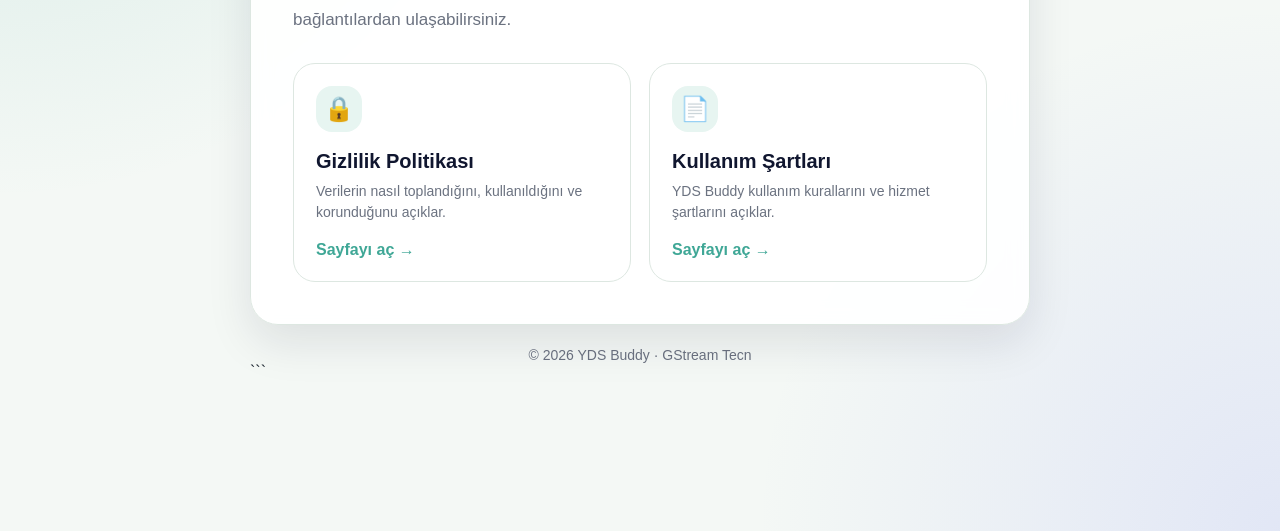
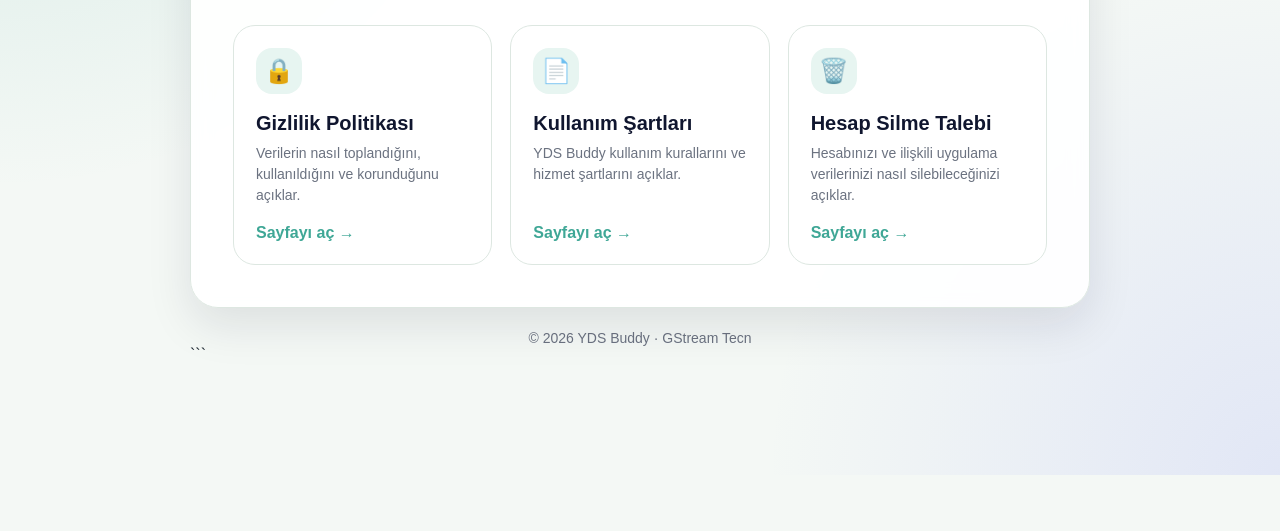
Before and after one commit to gstreamtecn/yds-buddy-legal, a plain HTML site: page index.html in a window 1280 px wide. Shown: the part 325-856 px from the top of the page. After the commit the page ends 800 px from the top, so only its background shows below. Drawn offline with Linux system fonts and the light colour scheme.

Commit message:
Update index.html

````diff
--- a/index.html
+++ b/index.html
@@ -5,6 +5,7 @@
   <meta charset="UTF-8" />
   <meta name="viewport" content="width=device-width, initial-scale=1.0" />
   <title>YDS Buddy Yasal Sayfalar</title>
+
   <style>
     :root {
       --primary: #3FA796;
@@ -17,7 +18,6 @@
       --shadow: 0 18px 45px rgba(16, 22, 47, 0.10);
     }
 
-```
     * {
       box-sizing: border-box;
     }
@@ -39,7 +39,7 @@ body {
 
     .container {
       width: 100%;
-  max-width: 780px;
+      max-width: 900px;
     }
 
     .card {
@@ -81,7 +81,7 @@ p {
 
     .links {
       display: grid;
-  grid-template-columns: 1fr 1fr;
+      grid-template-columns: repeat(3, 1fr);
       gap: 18px;
       margin-top: 28px;
     }
@@ -93,7 +93,7 @@ p {
       border: 1px solid var(--border);
       border-radius: 22px;
       padding: 22px;
-  min-height: 150px;
+      min-height: 165px;
       display: flex;
       flex-direction: column;
       justify-content: space-between;
@@ -145,6 +145,16 @@ p {
       font-size: 14px;
     }
 
+    @media (max-width: 820px) {
+      .links {
+        grid-template-columns: 1fr;
+      }
+
+      .link-card {
+        min-height: 135px;
+      }
+    }
+
     @media (max-width: 640px) {
       .card {
         padding: 28px 22px;
@@ -158,19 +168,11 @@ p {
       p {
         font-size: 16px;
       }
+    }
+  </style>
 
-  .links {
-    grid-template-columns: 1fr;
-  }
+</head>
 
-  .link-card {
-    min-height: 135px;
-  }
-}
-```
-
-  </style>
-</head>
 <body>
   <main class="container">
     <section class="card">
@@ -180,8 +182,8 @@ p {
   <h1>Yasal Sayfalar</h1>
 
   <p>
-    YDS Buddy uygulamasına ait Gizlilik Politikası ve Kullanım Şartları sayfalarına
-    aşağıdaki bağlantılardan ulaşabilirsiniz.
+    YDS Buddy uygulamasına ait Gizlilik Politikası, Kullanım Şartları ve Hesap Silme
+    Talebi sayfalarına aşağıdaki bağlantılardan ulaşabilirsiniz.
   </p>
 
   <div class="links">
@@ -206,6 +208,17 @@ p {
       </div>
       <div class="arrow">Sayfayı aç →</div>
     </a>
+
+    <a class="link-card" href="account-deletion.html">
+      <div>
+        <div class="icon">🗑️</div>
+        <div class="title">Hesap Silme Talebi</div>
+        <p class="desc">
+          Hesabınızı ve ilişkili uygulama verilerinizi nasıl silebileceğinizi açıklar.
+        </p>
+      </div>
+      <div class="arrow">Sayfayı aç →</div>
+    </a>
   </div>
 </section>
 
````
Lines whose indentation alone changed are shown as unchanged.
